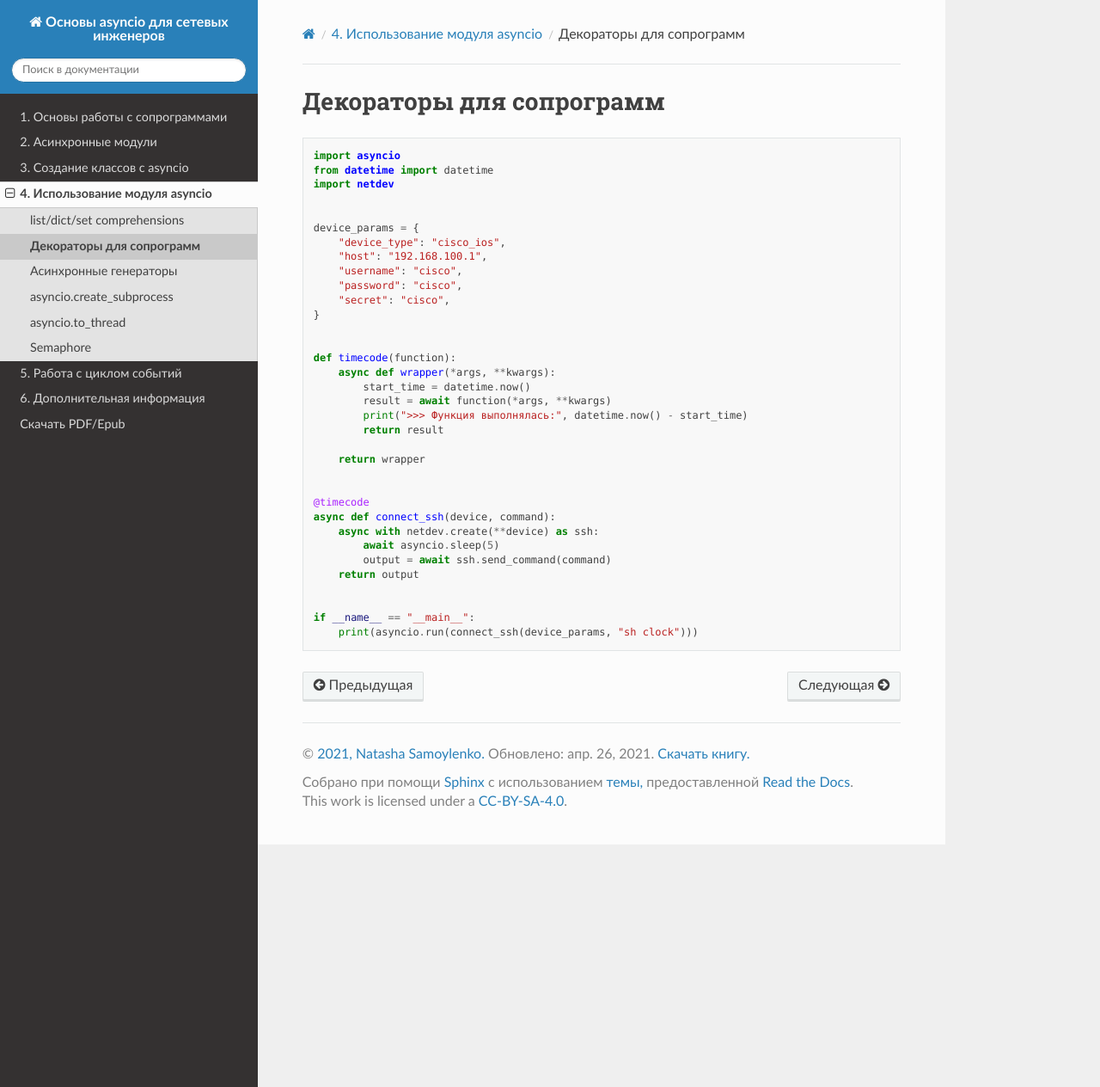
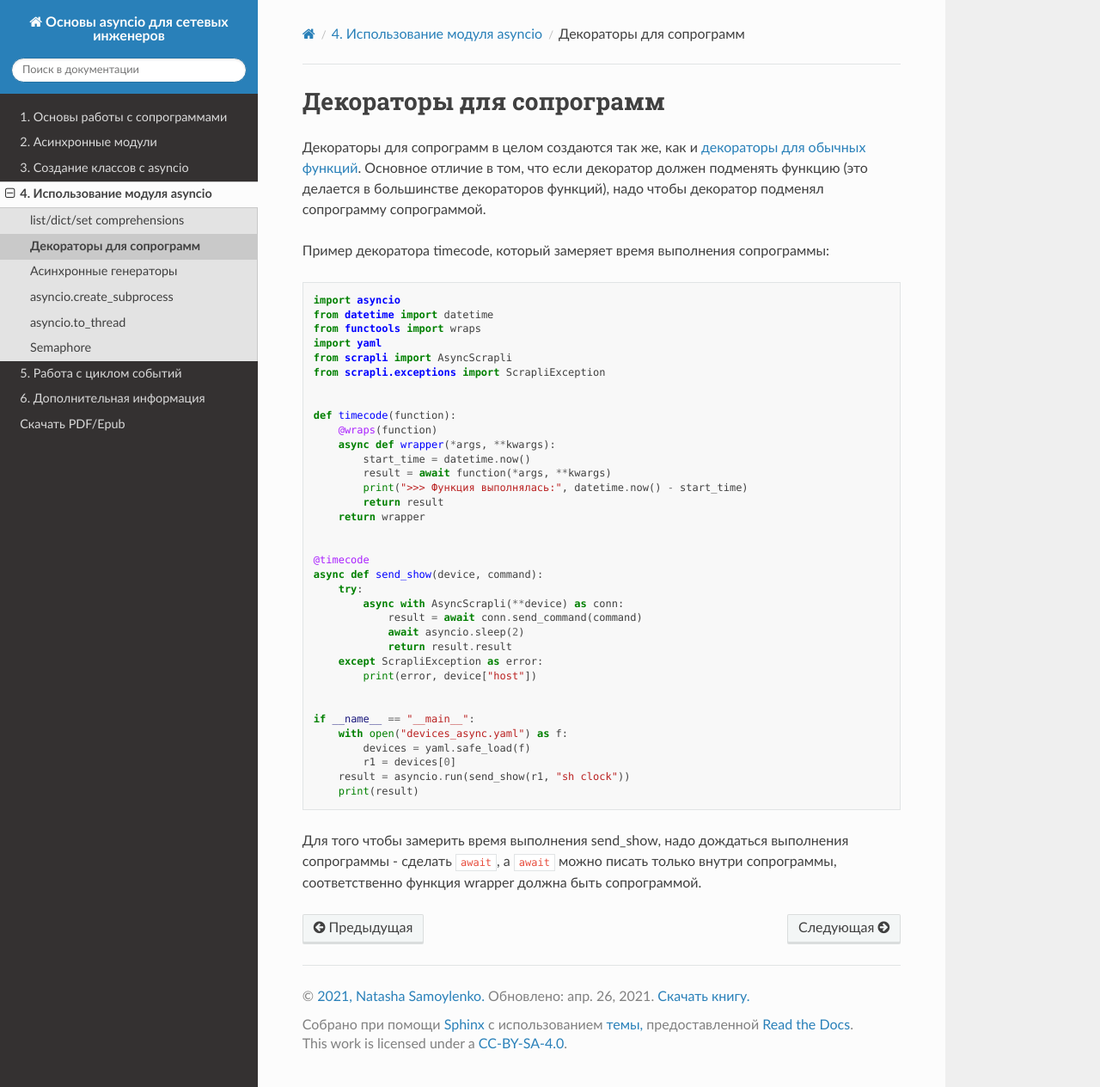
Before and after one commit to natenka/asyncpyneng-book, a Sphinx documentation site: the page built from docs/source/book/using_asyncio/decorator.rst, in a window 1280 px wide and 1264 px high. Shown: the whole window at 86% size. Built offline with Sphinx 7.4.7 and the Read the Docs theme 2.0.0, drawn with Linux system fonts in a browser that asks for light colours; pages that are not in the unit, such as notebooks, are missing from menus.

Commit message:
update async decorator

```diff
--- a/docs/source/book/using_asyncio/decorator.rst
+++ b/docs/source/book/using_asyncio/decorator.rst
@@ -1,39 +1,52 @@
 Декораторы для сопрограмм
 ========================
+
+Декораторы для сопрограмм в целом создаются так же, как и
+`декораторы для обычных функций <https://advpyneng.readthedocs.io/ru/latest/book/08_decorators/basics.html>`__.
+Основное отличие в том, что если декоратор должен подменять функцию
+(это делается в большинстве декораторов функций), надо чтобы декоратор подменял
+сопрограмму сопрограммой.
+
+Пример декоратора timecode, который замеряет время выполнения сопрограммы:
 
 .. code:: python
 
     import asyncio
     from datetime import datetime
-    import netdev
-
-
-    device_params = {
-        "device_type": "cisco_ios",
-        "host": "192.168.100.1",
-        "username": "cisco",
-        "password": "cisco",
-        "secret": "cisco",
-    }
+    from functools import wraps
+    import yaml
+    from scrapli import AsyncScrapli
+    from scrapli.exceptions import ScrapliException
 
 
     def timecode(function):
+        @wraps(function)
         async def wrapper(*args, **kwargs):
             start_time = datetime.now()
             result = await function(*args, **kwargs)
             print(">>> Функция выполнялась:", datetime.now() - start_time)
             return result
-
         return wrapper
 
 
     @timecode
-    async def connect_ssh(device, command):
-        async with netdev.create(**device) as ssh:
-            await asyncio.sleep(5)
-            output = await ssh.send_command(command)
-        return output
+    async def send_show(device, command):
+        try:
+            async with AsyncScrapli(**device) as conn:
+                result = await conn.send_command(command)
+                await asyncio.sleep(2)
+                return result.result
+        except ScrapliException as error:
+            print(error, device["host"])
 
 
     if __name__ == "__main__":
-        print(asyncio.run(connect_ssh(device_params, "sh clock")))
+        with open("devices_async.yaml") as f:
+            devices = yaml.safe_load(f)
+            r1 = devices[0]
+        result = asyncio.run(send_show(r1, "sh clock"))
+        print(result)
+
+Для того чтобы замерить время выполнения send_show, надо дождаться выполнения
+сопрограммы - сделать ``await``, а ``await`` можно писать только внутри сопрограммы,
+соответственно функция wrapper должна быть сопрограммой.
```
